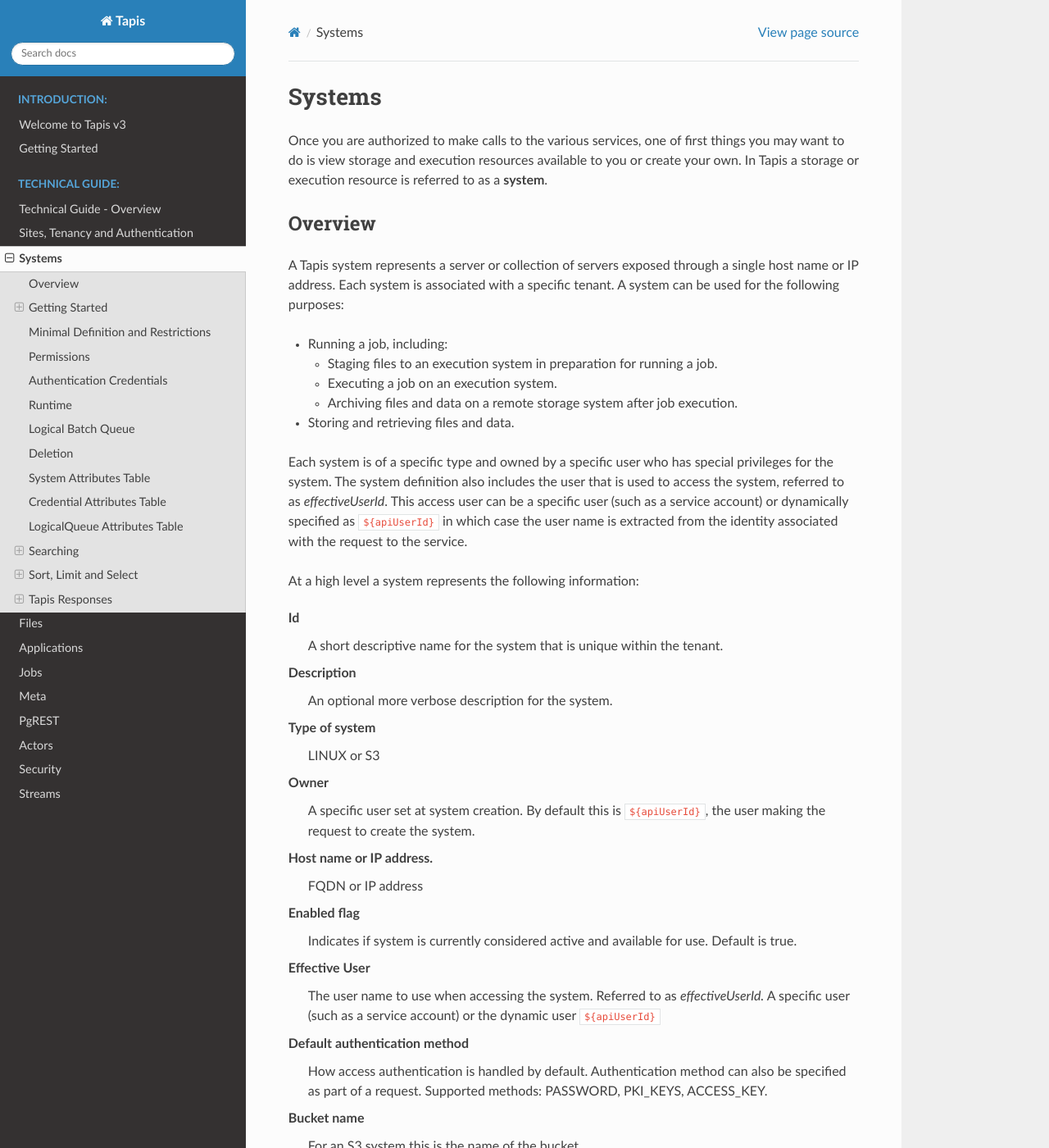
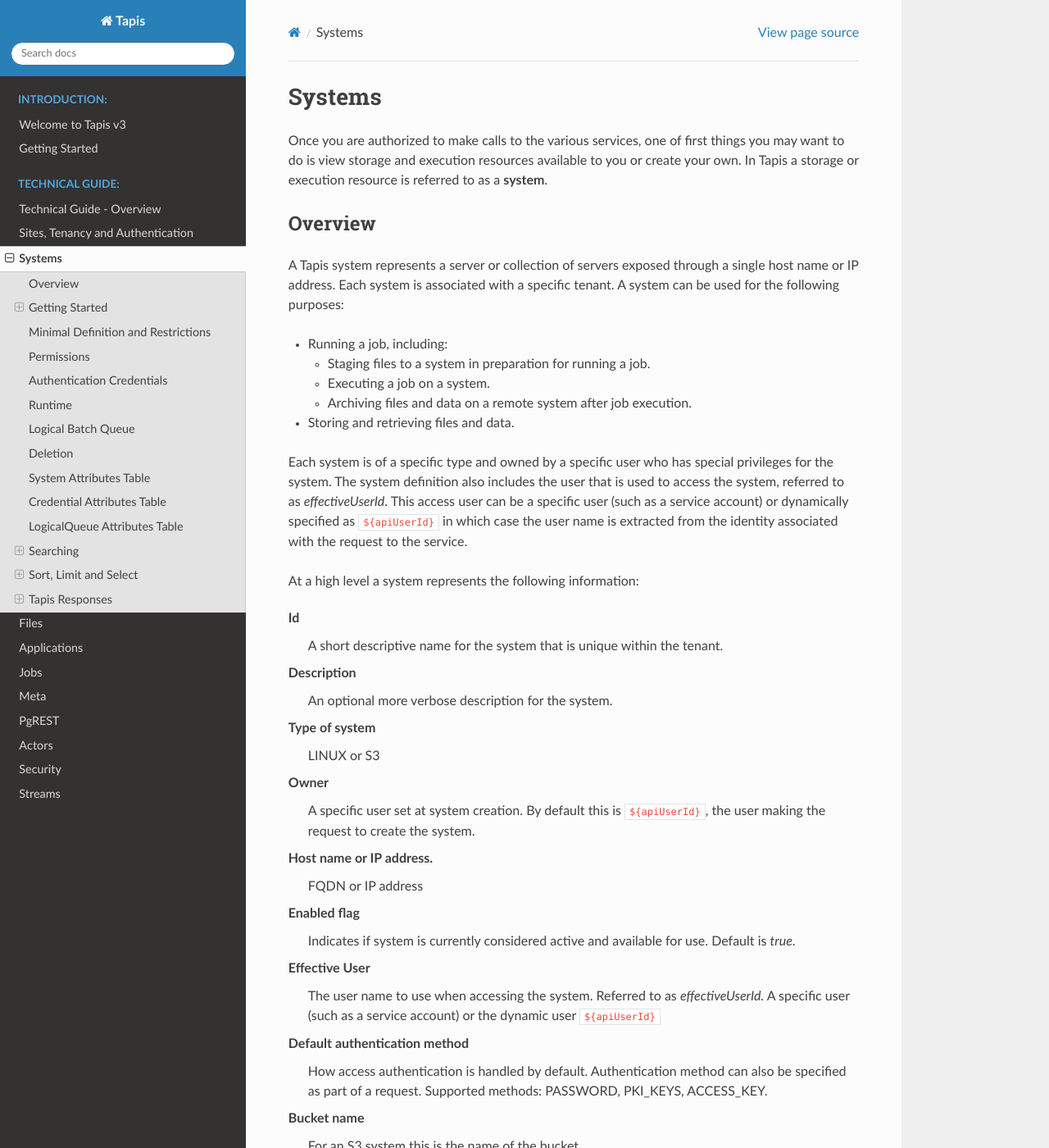
Before and after one commit to tapis-project/documentation, a Sphinx documentation site: the page built from source/technical/systems.rst, in a window 1280 px wide and 1400 px high. Shown: the whole window at 82% size. Built offline with Sphinx 7.4.7 and the Read the Docs theme 2.0.0, drawn with Linux system fonts in a browser that asks for light colours; some of the changed text lies outside the part shown.

Commit message:
Updates for Systems

```diff
--- a/source/technical/systems.rst
+++ b/source/technical/systems.rst
@@ -18,9 +18,9 @@
 
 * Running a job, including:
 
-  * Staging files to an execution system in preparation for running a job.
-  * Executing a job on an execution system.
-  * Archiving files and data on a remote storage system after job execution.
+  * Staging files to a system in preparation for running a job.
+  * Executing a job on a system.
+  * Archiving files and data on a remote system after job execution.
 
 * Storing and retrieving files and data.
 
@@ -45,7 +45,7 @@
 Host name or IP address.
   FQDN or IP address
 Enabled flag
-  Indicates if system is currently considered active and available for use. Default is true.
+  Indicates if system is currently considered active and available for use. Default is *true*.
 Effective User
   The user name to use when accessing the system. Referred to as *effectiveUserId.*
   A specific user (such as a service account) or the dynamic user ``${apiUserId}``
@@ -191,7 +191,7 @@
     "metadata": null
  }
 
-Note that authnCredential is null. Only specific Tapis services are authorized to retrieve credentials.
+Note that authnCredential is *null*. Only specific Tapis services are authorized to retrieve credentials.
 
 Retrieving details for all systems
 ^^^^^^^^^^^^^^^^^^^^^^^^^^^^^^^^^^
@@ -774,7 +774,7 @@
  * ``totalCount`` - Total number of records that would have been returned without a limit query parameter being imposed. -1 if total count was not computed.
 
 For performance reasons computation of ``totalCount`` is only determined on demand. This is controlled by the boolean
-query parameter ``computeTotal``. By default ``computeTotal`` is false.
+query parameter ``computeTotal``. By default ``computeTotal`` is *false*.
 
 Example query and response:
 
```
